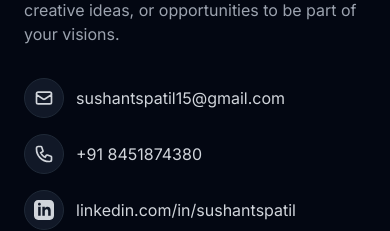
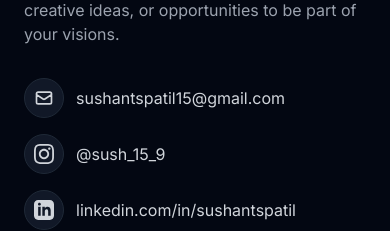
Before and after one commit to Sushantspatil/Portfolio, a React (Vite) app: page / in a window 390 px wide. Shown: the part 8480-8711 px from the top of the page. Built offline with nearby package versions, Linux system fonts and the light colour scheme; no server answers.

Commit message:
Removed Phone number

```diff
--- a/components/Footer.tsx
+++ b/components/Footer.tsx
@@ -12,21 +12,32 @@ const Footer: React.FC = () => {
               I'm always open to discussing new projects, creative ideas, or opportunities to be part of your visions.
             </p>
             <div className="space-y-4">
-              <a href="mailto:sushantspatil15@gmail.com" className="flex items-center gap-3 text-gray-300 hover:text-white transition-colors">
-                <div className="w-10 h-10 rounded-full bg-gray-900 flex items-center justify-center border border-gray-800">
-                  <svg className="w-5 h-5" fill="none" stroke="currentColor" viewBox="0 0 24 24"><path strokeLinecap="round" strokeLinejoin="round" strokeWidth="2" d="M3 8l7.89 5.26a2 2 0 002.22 0L21 8M5 19h14a2 2 0 002-2V7a2 2 0 00-2-2H5a2 2 0 00-2 2v10a2 2 0 002 2z"></path></svg>
+             <a href="mailto:sushantspatil15@gmail.com" className="flex items-center gap-3 text-gray-300 hover:text-white transition-colors group">
+                <div className="w-10 h-10 rounded-full bg-gray-900 flex items-center justify-center border border-gray-800 group-hover:border-blue-500 transition-colors">
+                  <svg className="w-5 h-5" fill="none" stroke="currentColor" viewBox="0 0 24 24">
+                    <path strokeLinecap="round" strokeLinejoin="round" strokeWidth="2" d="M3 8l7.89 5.26a2 2 0 002.22 0L21 8M5 19h14a2 2 0 002-2V7a2 2 0 00-2-2H5a2 2 0 00-2 2v10a2 2 0 002 2z"></path>
+                  </svg>
                 </div>
                 <span>sushantspatil15@gmail.com</span>
               </a>
-              <a href="tel:+918451874380" className="flex items-center gap-3 text-gray-300 hover:text-white transition-colors">
-                <div className="w-10 h-10 rounded-full bg-gray-900 flex items-center justify-center border border-gray-800">
-                  <svg className="w-5 h-5" fill="none" stroke="currentColor" viewBox="0 0 24 24"><path strokeLinecap="round" strokeLinejoin="round" strokeWidth="2" d="M3 5a2 2 0 012-2h3.28a1 1 0 01.948.684l1.498 4.493a1 1 0 01-.502 1.21l-2.257 1.13a11.042 11.042 0 005.516 5.516l1.13-2.257a1 1 0 011.21-.502l4.493 1.498a1 1 0 01.684.949V19a2 2 0 01-2 2h-1C9.716 21 3 14.284 3 6V5z"></path></svg>
+             <a
+                href="https://www.instagram.com/sush_15_9?igsh=dWswYjZyd3FkZWs5"
+                target="_blank"
+                rel="noopener noreferrer"
+                className="flex items-center gap-3 text-gray-300 hover:text-white transition-colors group"
+              >
+                <div className="w-10 h-10 rounded-full bg-gray-900 flex items-center justify-center border border-gray-800 group-hover:border-pink-500 transition-colors">
+                  <svg className="w-5 h-5" fill="currentColor" viewBox="0 0 24 24">
+                    <path d="M12 2.163c3.204 0 3.584.012 4.85.07 3.252.148 4.771 1.691 4.919 4.919.058 1.265.069 1.645.069 4.849 0 3.205-.012 3.584-.069 4.849-.149 3.225-1.664 4.771-4.919 4.919-1.266.058-1.644.07-4.85.07-3.204 0-3.584-.012-4.849-.07-3.26-.149-4.771-1.699-4.919-4.92-.058-1.265-.07-1.644-.07-4.849 0-3.204.013-3.583.07-4.849.149-3.227 1.664-4.771 4.919-4.919 1.266-.057 1.645-.069 4.849-.069zm0-2.163c-3.259 0-3.667.014-4.947.072-4.358.2-6.78 2.618-6.98 6.98-.059 1.281-.073 1.689-.073 4.948 0 3.259.014 3.668.072 4.948.2 4.358 2.618 6.78 6.98 6.98 1.281.058 1.689.072 4.948.072 3.259 0 3.668-.014 4.948-.072 4.354-.2 6.782-2.618 6.979-6.98.059-1.28.073-1.689.073-4.948 0-3.259-.014-3.667-.072-4.947-.196-4.354-2.617-6.78-6.979-6.98-1.281-.059-1.69-.073-4.949-.073zm0 5.838c-3.403 0-6.162 2.759-6.162 6.162s2.759 6.163 6.162 6.163 6.162-2.759 6.162-6.163c0-3.403-2.759-6.162-6.162-6.162zm0 10.162c-2.209 0-4-1.79-4-4 0-2.209 1.791-4 4-4s4 1.791 4 4c0 2.21-1.791 4-4 4zm6.406-11.845c-.796 0-1.441.645-1.441 1.44s.645 1.44 1.441 1.44c.795 0 1.439-.645 1.439-1.44s-.644-1.44-1.439-1.44z"/>
+                  </svg>
                 </div>
-                <span>+91 8451874380</span>
+                <span>@sush_15_9</span>
               </a>
-              <a href="https://www.linkedin.com/in/sushantspatil/" target="_blank" rel="noopener noreferrer" className="flex items-center gap-3 text-gray-300 hover:text-white transition-colors">
-                <div className="w-10 h-10 rounded-full bg-gray-900 flex items-center justify-center border border-gray-800">
-                  <svg className="w-5 h-5" fill="currentColor" viewBox="0 0 24 24"><path d="M19 0h-14c-2.761 0-5 2.239-5 5v14c0 2.761 2.239 5 5 5h14c2.762 0 5-2.239 5-5v-14c0-2.761-2.238-5-5-5zm-11 19h-3v-11h3v11zm-1.5-12.268c-.966 0-1.75-.79-1.75-1.764s.784-1.764 1.75-1.764 1.75.79 1.75 1.764-.783 1.764-1.75 1.764zm13.5 12.268h-3v-5.604c0-3.368-4-3.113-4 0v5.604h-3v-11h3v1.765c1.396-2.586 7-2.777 7 2.476v6.759z"/></svg>
+                 <a href="https://www.linkedin.com/in/sushantspatil/" target="_blank" rel="noopener noreferrer" className="flex items-center gap-3 text-gray-300 hover:text-white transition-colors group">
+                <div className="w-10 h-10 rounded-full bg-gray-900 flex items-center justify-center border border-gray-800 group-hover:border-blue-600 transition-colors">
+                  <svg className="w-5 h-5" fill="currentColor" viewBox="0 0 24 24">
+                    <path d="M19 0h-14c-2.761 0-5 2.239-5 5v14c0 2.761 2.239 5 5 5h14c2.762 0 5-2.239 5-5v-14c0-2.761-2.238-5-5-5zm-11 19h-3v-11h3v11zm-1.5-12.268c-.966 0-1.75-.79-1.75-1.764s.784-1.764 1.75-1.764 1.75.79 1.75 1.764-.783 1.764-1.75 1.764zm13.5 12.268h-3v-5.604c0-3.368-4-3.113-4 0v5.604h-3v-11h3v1.765c1.396-2.586 7-2.777 7 2.476v6.759z"/>
+                  </svg>
                 </div>
                 <span>linkedin.com/in/sushantspatil</span>
               </a>
```
